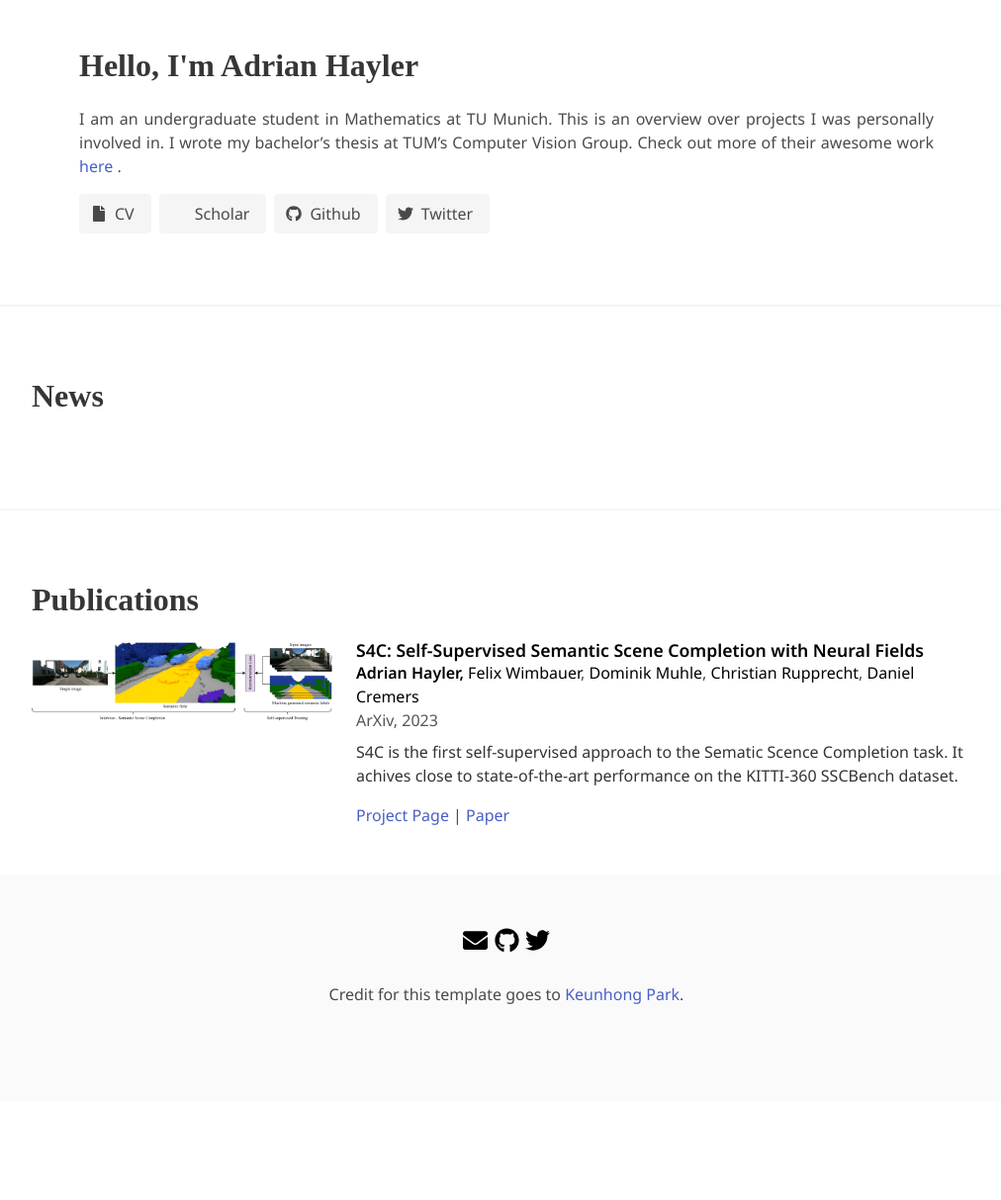
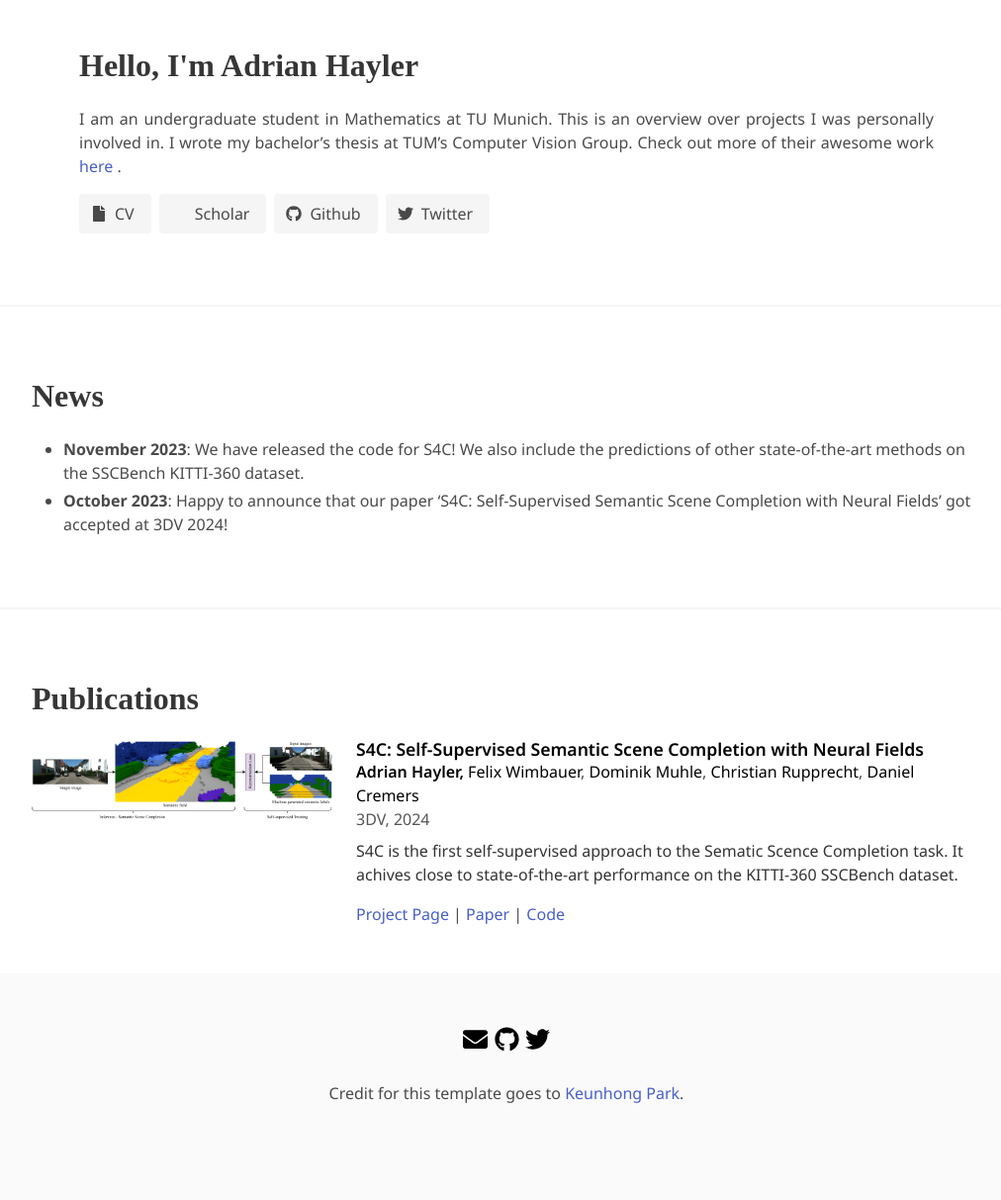
Before and after one commit to ahayler/ahayler.github.io, a Jekyll site: the page built from index.html, in a window 1280 px wide. Shown: the whole page at 99% size, without its empty margins (128-1140 px from the left). Built offline with Jekyll 4.4.1, drawn with Linux system fonts in a browser that asks for light colours; nearby versions of some CDN libraries; some web fonts are replaced; library files that are not in the unit come from our copies; a style sheet for code colours, icons or effects is not loaded; before the commit the page ends 1113 px from its top, so only the background shows below that.

Commit message:
update website

```diff
--- /dev/null
+++ b/_data/news.yml
@@ -0,0 +1,4 @@
+- date: November 2023
+  description: "We have released the code for S4C! We also include the predictions of other state-of-the-art methods on the SSCBench KITTI-360 dataset."
+- date: October 2023
+  description: "Happy to announce that our paper 'S4C: Self-Supervised Semantic Scene Completion with Neural Fields' got accepted at 3DV 2024!"
--- a/_publications/s4c/index.md
+++ b/_publications/s4c/index.md
@@ -6,7 +6,7 @@
 image_mouseover: assets/header_video.mp4
 
 title: "S4C: Self-Supervised Semantic Scene Completion with Neural Fields"
-venue: ArXiv, 2023
+venue: 3DV, 2024
 authors:
   - name: adrianhayler
     affiliations: "1"
```
Also changed, not shown: other parts of _publications/s4c/index.md (+3 -3 lines).
